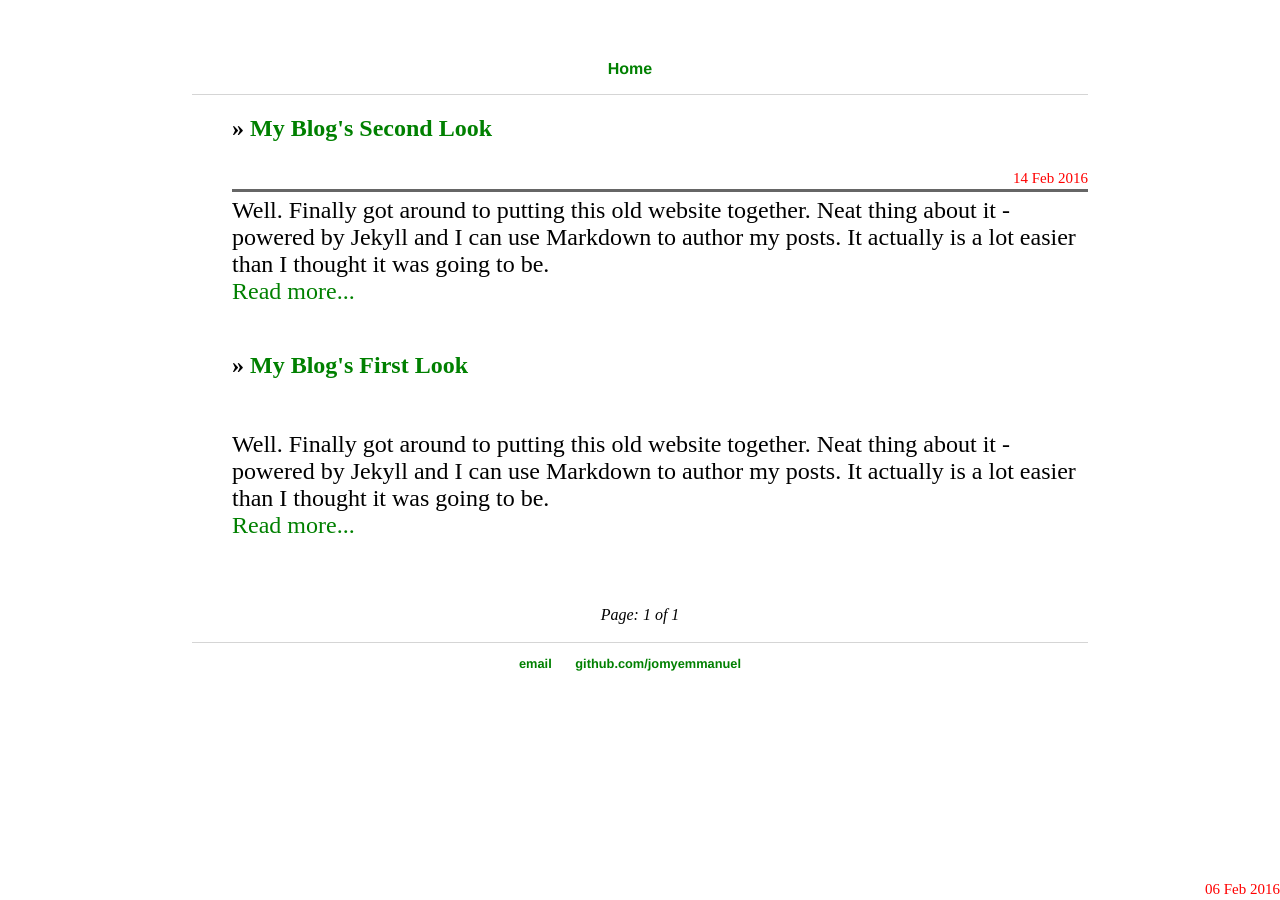
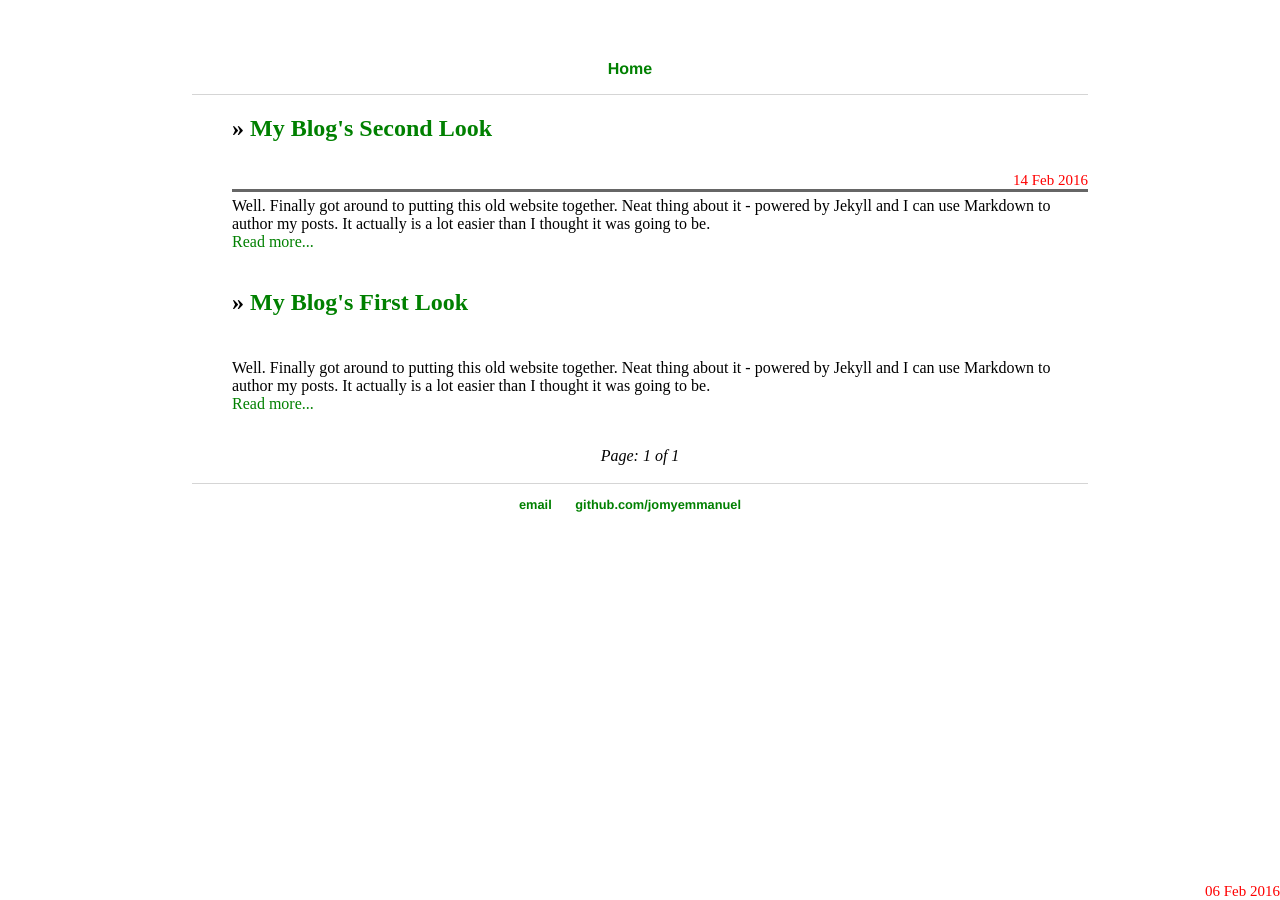
Before and after one commit to jomyemmanuel/jomyemmanuel.github.io, a Jekyll site: the page built from blog/index.html, in a window 1280 px wide. Built offline with Jekyll 4.4.1, drawn with Linux system fonts in a browser that asks for light colours; the list of posts is cut into pages by our own code.

Commit message:
Update main.css

```diff
--- a/css/main.css
+++ b/css/main.css
@@ -32,11 +32,6 @@ p {
 footer {
     border-top: 1px solid #d5d5d5;
     font-size: .8em;
-}
-
-ul.posts {
-    margin: 20px auto 40px;
-    font-size: 1.5em;
 }
 
 ul.posts li {
```
